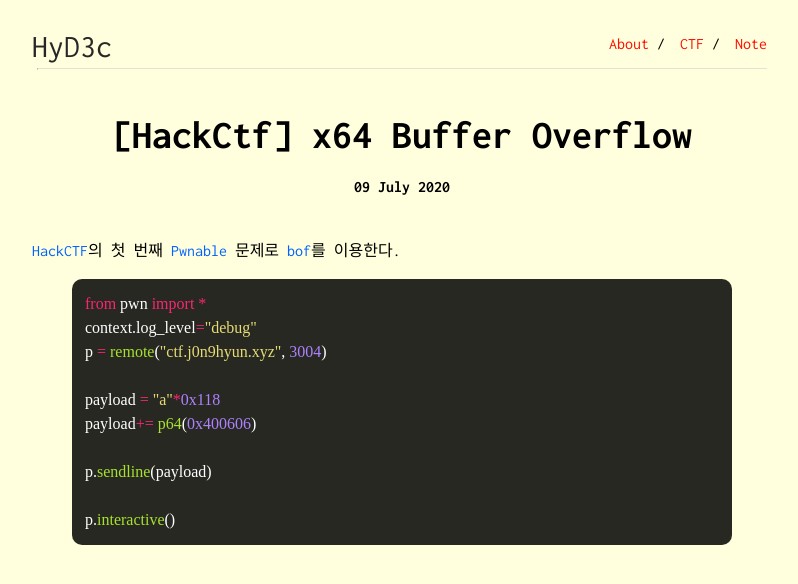
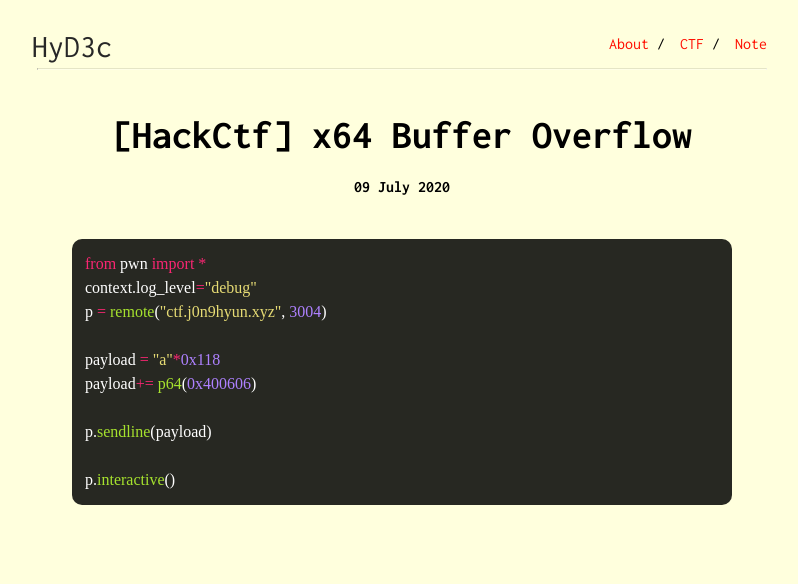
Before and after one commit to HyD3c/HyD3c.github.io, a Jekyll site: the page built from _ctfs/2020-07-09-x64-Buffer-Overflow.md, in a window 1280 px wide. Shown: the top 584 px of the page, without its empty margins (238-1036 px from the left). Built offline with Jekyll 4.4.1, drawn with Linux system fonts in a browser that asks for light colours; some web fonts are replaced.

Commit message:
Update 2020-07-09-x64-Buffer-Overflow.md

```diff
--- a/_ctfs/2020-07-09-x64-Buffer-Overflow.md
+++ b/_ctfs/2020-07-09-x64-Buffer-Overflow.md
@@ -6,7 +6,6 @@ tag: [pwnable]
 layout: post
 ---
 
-<span class="color-blue">HackCTF</span>의 첫 번째 <span class="color-blue">Pwnable</span> 문제로 <span class="color-blue">bof</span>를 이용한다.
 {% highlight python %}
 from pwn import *
 context.log_level="debug"
```
